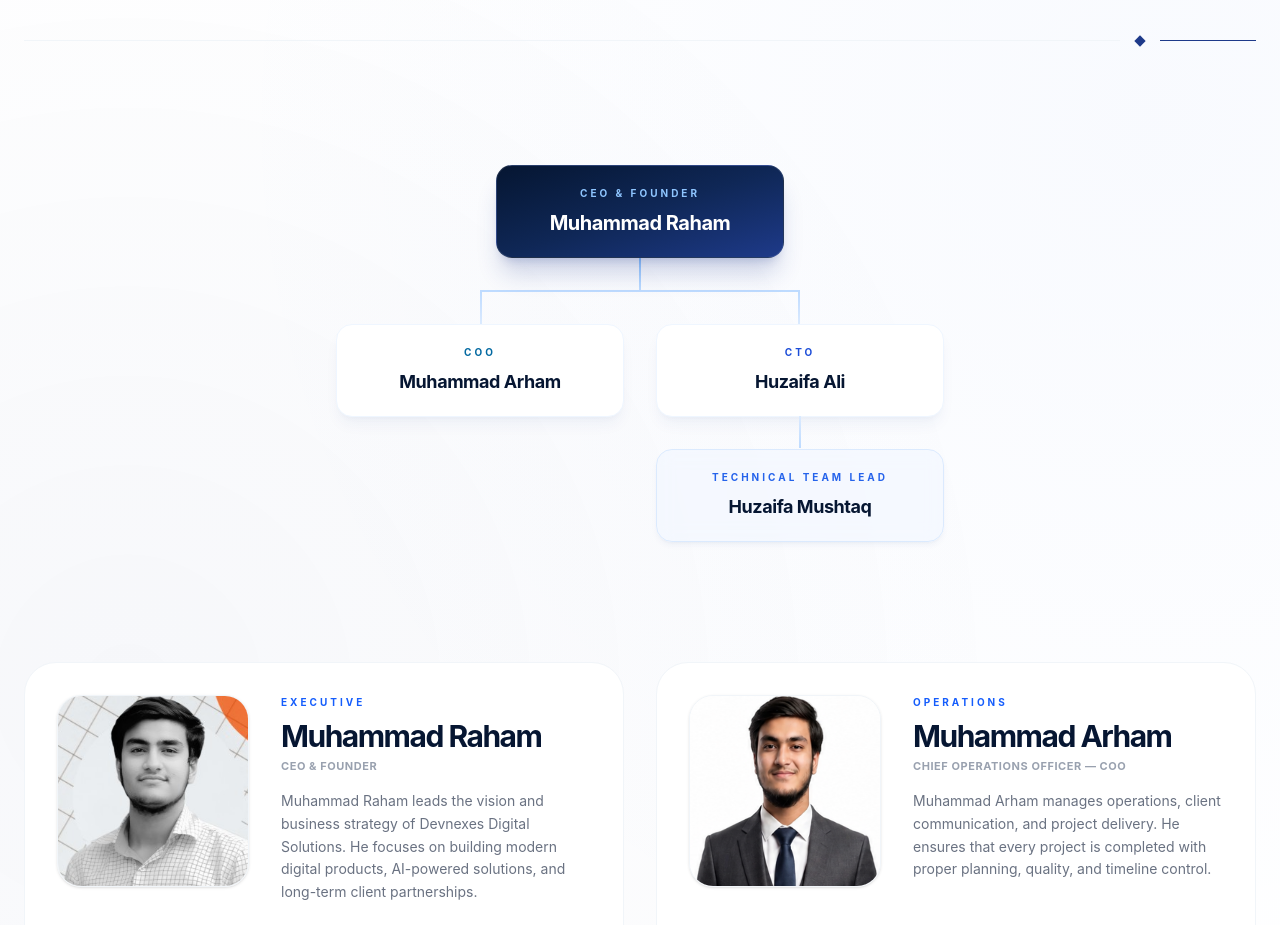
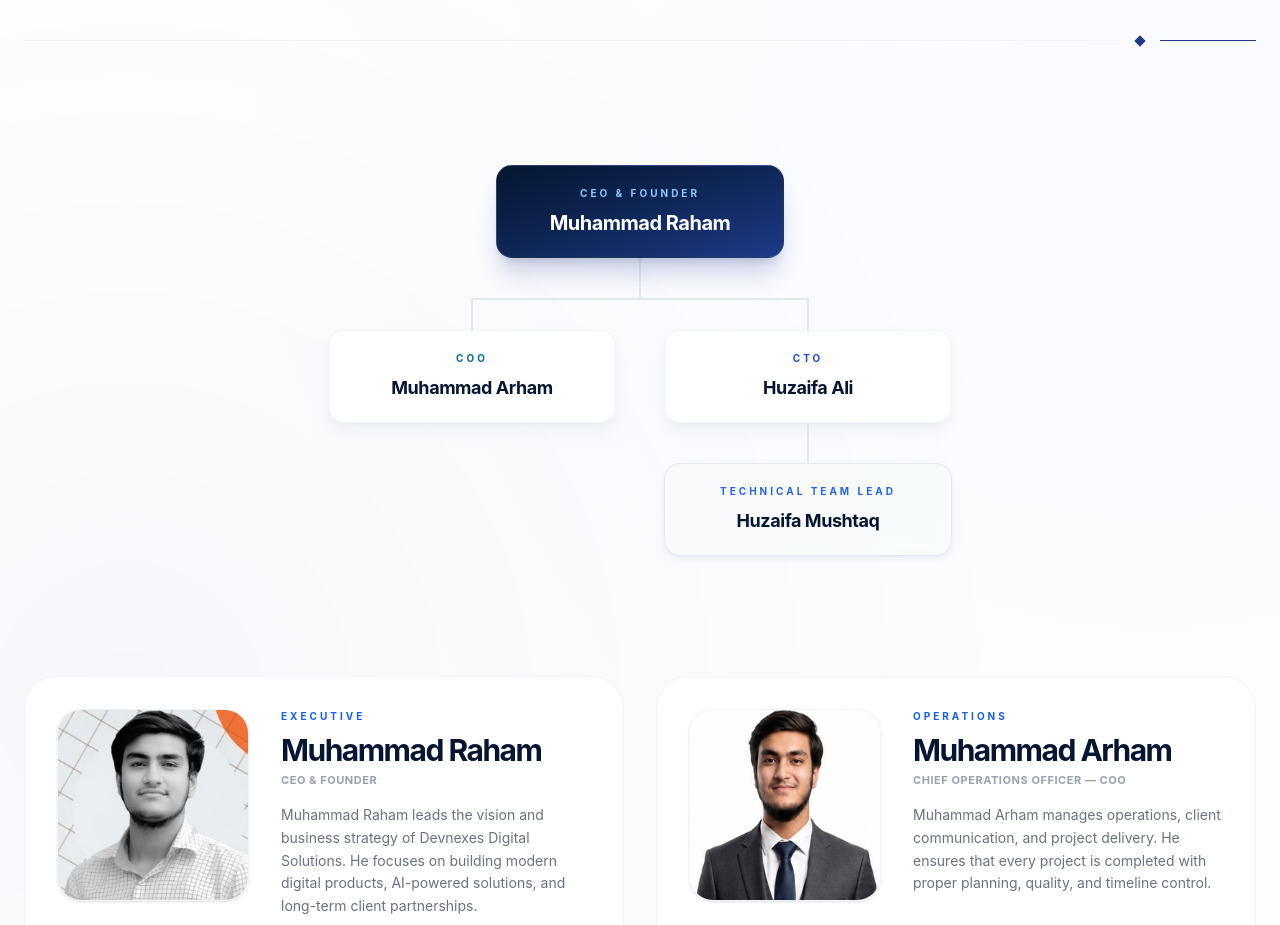
Before and after one commit to sultanraham/Devnexes, a React (Vite) app: page /about in a window 1280 px wide. Shown: the part 2360-3285 px from the top of the page. Built offline with nearby package versions, Linux system fonts and the light colour scheme; no server answers.

Commit message:
Rebuild OrganizationChart for perfect structural alignment

```diff
--- a/src/components/AboutPage.jsx
+++ b/src/components/AboutPage.jsx
@@ -123,62 +123,54 @@ const TeamCard = ({ member, index }) => {
 
 const OrganizationChart = () => {
   return (
-    <div className="w-full flex flex-col items-center justify-center py-10 mb-20 relative">
+    <div className="w-full flex justify-center py-10 mb-20 overflow-x-auto hide-scrollbar">
+      <div className="min-w-[700px] flex flex-col items-center px-4">
 
-      {/* CEO */}
-      <motion.div initial={{ opacity: 0, scale: 0.95 }} whileInView={{ opacity: 1, scale: 1 }} viewport={{ once: true }} className="bg-gradient-to-br from-[#061632] via-[#0f2756] to-[#1e3a8a] text-white px-8 py-5 rounded-2xl shadow-xl shadow-blue-900/20 border border-white/10 text-center z-10 w-64 md:w-72 relative overflow-hidden group">
+        {/* CEO Level */}
+        <div className="flex flex-col items-center">
+          <motion.div initial={{ opacity: 0, y: 20 }} whileInView={{ opacity: 1, y: 0 }} viewport={{ once: true }} className="bg-gradient-to-br from-[#061632] via-[#0f2756] to-[#1e3a8a] text-white px-8 py-5 rounded-2xl shadow-xl shadow-blue-900/20 border border-white/10 text-center z-10 w-72 relative overflow-hidden group">
             <div className="absolute inset-0 bg-white/5 opacity-0 group-hover:opacity-100 transition-opacity duration-300" />
             <p className="text-[10px] font-bold uppercase tracking-[0.3em] text-blue-300 mb-2">CEO & Founder</p>
             <h4 className="font-bold text-xl tracking-tight">Muhammad Raham</h4>
           </motion.div>
-
-      {/* Vertical Line from CEO */}
-      <div className="w-[2px] h-8 bg-gradient-to-b from-blue-300 to-blue-200" />
-
-      {/* Horizontal Line for branching */}
-      <div className="hidden md:block w-[320px] h-[2px] bg-blue-200" />
-
-      {/* Branching Lines Down */}
-      <div className="hidden md:flex w-[320px] justify-between">
-        <div className="w-[2px] h-8 bg-gradient-to-b from-blue-200 to-blue-100" />
-        <div className="w-[2px] h-8 bg-gradient-to-b from-blue-200 to-blue-100" />
+          {/* Vertical line down from CEO */}
+          <div className="w-[2px] h-10 bg-slate-200" />
         </div>
 
-      {/* COO & CTO Container */}
-      <div className="flex flex-col md:flex-row items-center gap-6 md:gap-8 justify-center z-10">
-        {/* COO */}
-        <motion.div initial={{ opacity: 0, y: 20 }} whileInView={{ opacity: 1, y: 0 }} viewport={{ once: true }} transition={{ delay: 0.1 }} className="bg-white px-8 py-5 rounded-2xl shadow-lg shadow-blue-900/5 border border-blue-50 hover:border-blue-200 transition-colors text-center w-64 md:w-72">
-          <p className="text-[10px] font-bold uppercase tracking-[0.3em] text-[#0369a1] mb-2">COO</p>
+        {/* Second Level Container */}
+        <div className="relative flex justify-center gap-12 w-full">
+          {/* Horizontal connection line */}
+          <div className="absolute top-0 left-1/2 -translate-x-1/2 w-[336px] h-[2px] bg-slate-200" />
+
+          {/* COO Branch */}
+          <div className="flex flex-col items-center w-72">
+            <div className="w-[2px] h-8 bg-slate-200" />
+            <motion.div initial={{ opacity: 0, x: -20 }} whileInView={{ opacity: 1, x: 0 }} viewport={{ once: true }} className="bg-white px-8 py-5 rounded-2xl shadow-lg shadow-slate-200/50 border border-slate-100 hover:border-blue-200 transition-colors text-center w-full z-10 relative group">
+              <p className="text-[10px] font-bold uppercase tracking-[0.3em] text-[#0369a1] mb-2 group-hover:text-blue-600 transition-colors">COO</p>
               <h4 className="font-bold text-[#061632] text-lg tracking-tight">Muhammad Arham</h4>
-        </motion.div>
-
-        {/* Vertical Line for Mobile */}
-        <div className="md:hidden w-[2px] h-6 bg-blue-100" />
-
-        {/* CTO */}
-        <motion.div initial={{ opacity: 0, y: 20 }} whileInView={{ opacity: 1, y: 0 }} viewport={{ once: true }} transition={{ delay: 0.2 }} className="bg-white px-8 py-5 rounded-2xl shadow-lg shadow-blue-900/5 border border-blue-50 hover:border-blue-200 transition-colors text-center w-64 md:w-72 relative">
-          <p className="text-[10px] font-bold uppercase tracking-[0.3em] text-[#1d4ed8] mb-2">CTO</p>
-          <h4 className="font-bold text-[#061632] text-lg tracking-tight">Huzaifa Ali</h4>
-          {/* Vertical line going down from CTO to Tech Lead on Desktop */}
-          <div className="hidden md:block absolute -bottom-8 left-1/2 -translate-x-1/2 w-[2px] h-8 bg-gradient-to-b from-blue-100 to-blue-200" />
             </motion.div>
           </div>
 
-      {/* Vertical Line for Mobile */}
-      <div className="md:hidden w-[2px] h-6 bg-blue-200" />
+          {/* CTO Branch */}
+          <div className="flex flex-col items-center w-72">
+            <div className="w-[2px] h-8 bg-slate-200" />
+            <motion.div initial={{ opacity: 0, x: 20 }} whileInView={{ opacity: 1, x: 0 }} viewport={{ once: true }} className="bg-white px-8 py-5 rounded-2xl shadow-lg shadow-slate-200/50 border border-slate-100 hover:border-blue-200 transition-colors text-center w-full z-10 relative group">
+              <p className="text-[10px] font-bold uppercase tracking-[0.3em] text-[#1d4ed8] mb-2 group-hover:text-blue-600 transition-colors">CTO</p>
+              <h4 className="font-bold text-[#061632] text-lg tracking-tight">Huzaifa Ali</h4>
+            </motion.div>
 
-      {/* Spacer for desktop */}
-      <div className="hidden md:block h-8" />
+            {/* Line down to Tech Lead */}
+            <div className="w-[2px] h-10 bg-slate-200" />
 
-      {/* Technical Team Lead */}
-      <div className="flex flex-col md:flex-row items-start gap-6 md:gap-8 justify-center z-10">
-          <div className="w-64 md:w-72 hidden md:block"></div> {/* Spacer to push Tech Lead under CTO */}
-          <motion.div initial={{ opacity: 0, y: 20 }} whileInView={{ opacity: 1, y: 0 }} viewport={{ once: true }} transition={{ delay: 0.3 }} className="bg-blue-50/50 backdrop-blur-sm px-8 py-5 rounded-2xl shadow-md shadow-blue-900/5 border border-blue-100 hover:border-blue-300 transition-colors text-center w-64 md:w-72 relative">
-            <p className="text-[10px] font-bold uppercase tracking-[0.3em] text-[#2563eb] mb-2">Technical Team Lead</p>
+            {/* Tech Lead */}
+            <motion.div initial={{ opacity: 0, y: 20 }} whileInView={{ opacity: 1, y: 0 }} viewport={{ once: true }} transition={{ delay: 0.1 }} className="bg-slate-50/80 backdrop-blur-sm px-8 py-5 rounded-2xl shadow-md shadow-slate-200/50 border border-slate-200 hover:border-blue-300 transition-colors text-center w-full z-10 relative group">
+              <p className="text-[10px] font-bold uppercase tracking-[0.3em] text-[#2563eb] mb-2 group-hover:text-blue-600 transition-colors">Technical Team Lead</p>
               <h4 className="font-bold text-[#061632] text-lg tracking-tight">Huzaifa Mushtaq</h4>
             </motion.div>
           </div>
+        </div>
 
+      </div>
     </div>
   )
 }
```
Lines whose indentation alone changed are shown as unchanged.
